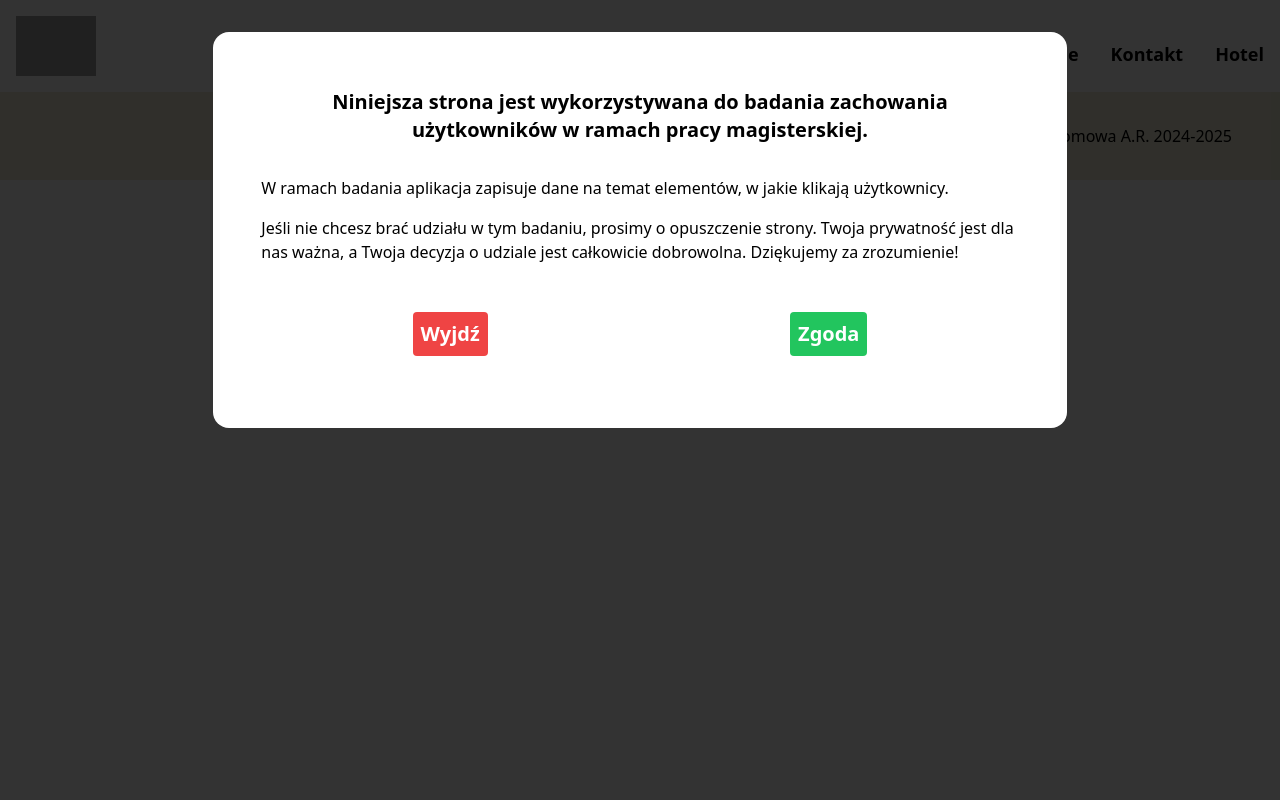
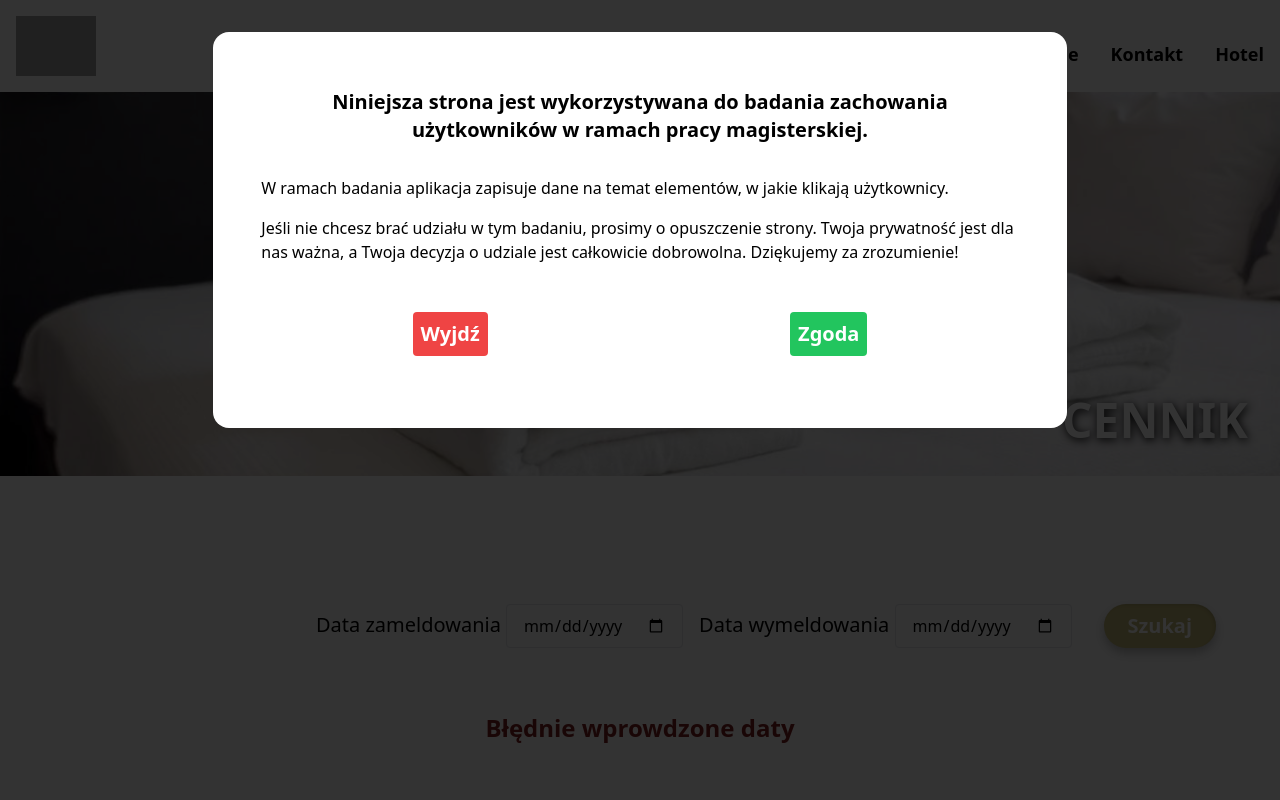
Before and after one commit to OlaRabc/hotelWebsite, a Nuxt app: page /cennik/1/1 in a window 1280 px wide. Shown: the top 800 px of the page. Built offline with nearby package versions, Linux system fonts and the light colour scheme; grey boxes are pictures that could not be loaded.

Commit message:
Reservasion On Main Page

```diff
--- a/app.vue
+++ b/app.vue
@@ -58,8 +58,6 @@ const setCookie = () => {
   gtagSetUid(uId);
 };
 
-const router = useRouter();
-
 const isModalOpen = ref(false);
 
 onMounted(() => {
--- a/components/molecue/FrNav.vue
+++ b/components/molecue/FrNav.vue
@@ -64,27 +64,27 @@ const navigateTo = () => {
 const pageList = [
   {
     name: "Cennik",
-    src: "cennik",
+    src: "/cennik",
   },
   {
     name: "Restauracja",
-    src: "restauracja",
+    src: "/restauracja",
   },
   {
     name: "Strefa Relaksu",
-    src: "spa",
+    src: "/spa",
   },
   {
     name: "Atrakcje",
-    src: "atrakcje",
+    src: "/atrakcje",
   },
   {
     name: "Kontakt",
-    src: "kontakt",
+    src: "/kontakt",
   },
   {
     name: "Hotel",
-    src: "hotel",
+    src: "/hotel",
   },
 ];
 
--- /dev/null
+++ b/components/organism/index/FrReservationOnMain.vue
@@ -0,0 +1,87 @@
+<template>
+  <div class="bg-white p-8 rounded-2xl flex flex-col">
+    <div class="text-center mb-4">
+      <label class="text-xl" for="arrivalDate"> Data zameldowania </label>
+      <input
+        id="arrivalDate"
+        class="border rounded px-4 py-2 cursor-pointer"
+        type="date"
+        :min="minDate"
+        v-model="arrivalDate"
+        @change="
+          gtagEvent(
+            'event',
+            'form',
+            'date_selection_reservation',
+            'selected_departure_date',
+            arrivalDate
+          )
+        "
+      />
+    </div>
+
+    <div class="text-center mb-4">
+      <label class="text-xl inlin mx-auto" for="departureDate">
+        Data wymeldowania
+      </label>
+      <input
+        id="departureDate"
+        class="border rounded px-4 py-2 cursor-pointer"
+        type="date"
+        :min="minDate"
+        v-model="departureDate"
+        @change="
+          gtagEvent(
+            'event',
+            'form',
+            'date_selection_reservation',
+            'selected_departure_date',
+            departureDate
+          )
+        "
+      />
+    </div>
+    <div
+      :class="isError ? 'opacity-100' : 'opacity-0'"
+      class="font-bold text-lg text-red-600 text-right mb-4"
+    >
+      Błędnie podana data
+    </div>
+
+    <FrButton class="mr-0 self-end" @on-click="validData"> Szukaj </FrButton>
+  </div>
+</template>
+
+<script setup lang="ts">
+import { gtagEvent } from "@/assets/js/main";
+
+const minDate = new Date().toISOString().split("T")[0];
+
+const arrivalDate = ref();
+const departureDate = ref();
+const isError: Ref<boolean> = ref(false);
+const dateNow: Ref<Date> = ref(new Date());
+
+onMounted(() => {
+  const date = new Date();
+
+  arrivalDate.value = date.toISOString().split("T")[0];
+
+  date.setDate(date.getDate() + 2);
+  departureDate.value = date.toISOString().split("T")[0];
+});
+
+const router = useRouter();
+const validData = () => {
+  isError.value = false;
+  if (arrivalDate.value < minDate || departureDate.value < minDate) {
+    isError.value = true;
+    console.error("error");
+  } else if (arrivalDate.value >= departureDate.value) {
+    isError.value = true;
+    console.error("error");
+  } else {
+    router.push(`cennik/${arrivalDate.value}/${departureDate.value}`);
+  }
+};
+</script>
--- a/components/organism/reservation/FrReservationModal.vue
+++ b/components/organism/reservation/FrReservationModal.vue
@@ -6,7 +6,7 @@
       </h3>
     </div>
     <div v-else>
-      <FrAdditionalServices @on-select="console.log('sdasd')"/>
+      <FrAdditionalServices @on-select="console.log('sdasd')" />
 
       {{ props.reservationList }}
     </div>
@@ -70,6 +70,7 @@
 const props = defineProps({
   reservationList: { type: Object, required: true },
   isOpen: { type: Boolean, required: true },
+  numberOfNights: { type: Number, required: true },
 });
 
 const emit = defineEmits(["onClose"]);
--- a/components/organism/reservation/FrReservationSection.vue
+++ b/components/organism/reservation/FrReservationSection.vue
@@ -51,24 +51,33 @@
 </template>
 
 <script setup lang="ts">
+const route = useRoute();
+
 import { gtagEvent } from "@/assets/js/main";
 
 const minDate = new Date().toISOString().split("T")[0];
 
 const arrivalDate = ref();
 const departureDate = ref();
-const dateNow = ref(new Date());
 
 onMounted(() => {
   const date = new Date();
 
-  arrivalDate.value = date.toISOString().split("T")[0];
+  if (route.params.arrivalDate) {
+    arrivalDate.value = route.params.arrivalDate;
+  } else {
+    arrivalDate.value = date.toISOString().split("T")[0];
+  }
 
-  date.setDate(date.getDate() + 2);
-  departureDate.value = date.toISOString().split("T")[0];
+  if (route.params.departureDate) {
+    departureDate.value = route.params.departureDate;
+  } else {
+    date.setDate(date.getDate() + 2);
+    departureDate.value = date.toISOString().split("T")[0];
+  }
 });
 
-const emit = defineEmits(["onChange"]);
+const router = useRouter();
 const validData = () => {
   let val: string = "";
 
@@ -82,6 +91,6 @@ const validData = () => {
     val = "valid";
   }
 
-  emit("onChange", val, arrivalDate.value, departureDate.value);
+  router.push(`/cennik/${arrivalDate.value}/${departureDate.value}`);
 };
 </script>
--- a/error.vue
+++ b/error.vue
@@ -1,7 +1,7 @@
 <template>
   <FrError404 v-if="(error.statusCode = '404')" />
   <FrError500 v-else-if="(error.statusCode = '500')" />
-  <FrErrorUndefined v-else :error="error.statusCode" />
+  < v-else :error="error.statusCode" />
 </template>
 
 <script>
--- a/pages/cennik.vue
+++ b/pages/cennik/[arrivalDate]/[departureDate]/index.vue
@@ -3,16 +3,15 @@
     <FrBanner img="salary/salatry.jpeg">CENNIK</FrBanner>
 
     <FrContainer>
-      <FrReservationSection @onChange="loadData" />
-
+      <FrReservationSection />
       <div
-        v-if="validState == 'error'"
+        v-if="isError"
         class="text-center text-2xl text-red-900 font-semibold mb-12"
       >
         Błędnie wprowdzone daty
       </div>
 
-      <div v-else-if="validState == 'valid'" class="mb-12">
+      <div v-else class="mb-12">
         <div v-if="roomList.length === 0">
           Brak wolnych pokoi w wybranym terminie
         </div>
@@ -31,6 +30,7 @@
     <FrReservationModal
       :isOpen="isSummaryOpen"
       :reservation-list="reservationList"
+      :numberOfNights="numberOfNights"
       @on-close="closeSummary"
     />
   </main>
@@ -39,38 +39,39 @@
 <script setup lang="ts">
 import { gtagEvent } from "@/assets/js/main";
 
+const route = useRoute();
+
 const arrivalDate = ref("");
 const departureDate = ref("");
 
 const validState = ref("");
-const roomList = ref([]);
+
+const isError = ref(false);
 const reservationList = ref([]);
-
-const loadData = (state: string, arrival, departure) => {
-  validState.value = state;
-
-  if (state === "error") {
-    roomList.value = [];
-  } else {
-    arrivalDate.value = arrival;
-    departureDate.value = departure;
-
-    getRooms();
-  }
-};
 
 const config = useRuntimeConfig();
 const apiUrl = config.public.apiBaseUrl;
+const roomList = ref([]);
 
-const getRooms = async () => {
-  const { data, error } = await useFetch(
-    `${apiUrl}/reservation/${arrivalDate.value}/${departureDate.value}`
-  );
+onMounted(async () => {
+  const date = new Date();
+  arrivalDate.value = route.params.arrivalDate;
+  departureDate.value = route.params.departureDate;
 
-  roomList.value = data.value;
-  clearReservationList();
-  countNights();
-};
+  const date1 = new Date(arrivalDate.value);
+  const date2 = new Date(departureDate.value);
+  if (date2 <= date1 || date1 < date || date2 < date) {
+    isError.value = true;
+  } else {
+    const response = await fetch(
+      `${apiUrl}/reservation/${arrivalDate.value}/${departureDate.value}`
+    );
+    if (!response.ok) throw new Error("Nie udało się pobrać danych");
+
+    const result = await response.json();
+    roomList.value = result;
+  }
+});
 
 const isSummaryOpen = ref(false);
 const openSummary = () => {
@@ -101,32 +102,7 @@ const setReservationList = (id: string, value: string) => {
   reservationList.value = newList;
 };
 
-// const setReservationList = (event) => {
-//   const room = roomList.value.find(
-//     (element) => element.roomKindId == event.target.id
-//   );
-
-//   const newList = reservationList.value.filter(
-//     (element) => element.roomKindId != event.target.id
-//   );
-
-//   newList.push({
-//     roomKindId: room.roomKindId,
-//     name: room.description,
-//     numberOfRooms: event.target.value,
-//     price: room.price,
-//   });
-//   reservationList.value = newList;
-
-//   console.log(countCostOfRooms());
-// };
-
-const clearReservationList = () => {
-  reservationList.value = [];
-};
-
 const numberOfNights = ref(0);
-
 const countNights = () => {
   const date1 = new Date(arrivalDate.value);
   const date2 = new Date(departureDate.value);
--- /dev/null
+++ b/pages/cennik/index.vue
@@ -0,0 +1,9 @@
+<template>
+  <main class="min-h-screen">
+    <FrBanner img="salary/salatry.jpeg">CENNIK</FrBanner>
+
+    <FrContainer>
+      <FrReservationSection />
+    </FrContainer>
+  </main>
+</template>
--- a/pages/index.vue
+++ b/pages/index.vue
@@ -1,7 +1,11 @@
 <template>
   <main class="min-h-screen">
-    <FrBanner img="home-page/home.jpeg" />
-
+    <div class="relative">
+      <FrBanner img="home-page/home.jpeg" />
+      <FrReservationOnMain
+        class="hidden lg:inline-flex lg:absolute lg:right-12 lg:bottom-12"
+      />
+    </div>
     <FrHotelDescription />
 
     <FrLastReviews />
```
